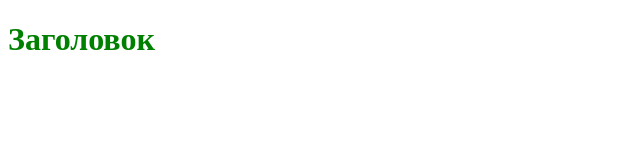
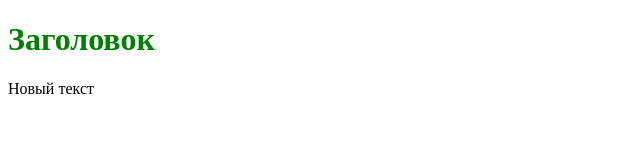
Before and after one commit to ElenaDanilova1313/projects_git, a website: page index.html in a window 1280 px wide. Shown: the whole page, without its empty margins (0-640 px from the left). Drawn offline with Linux system fonts and the light colour scheme.

Commit message:
new text in index

```diff
--- a/index.html
+++ b/index.html
@@ -7,6 +7,7 @@
 </head>
 <body>
 <h1>Заголовок</h1>
+<div>Новый текст</div>
 </body>
 <script src="src/index.js"></script>
 </html>
```
